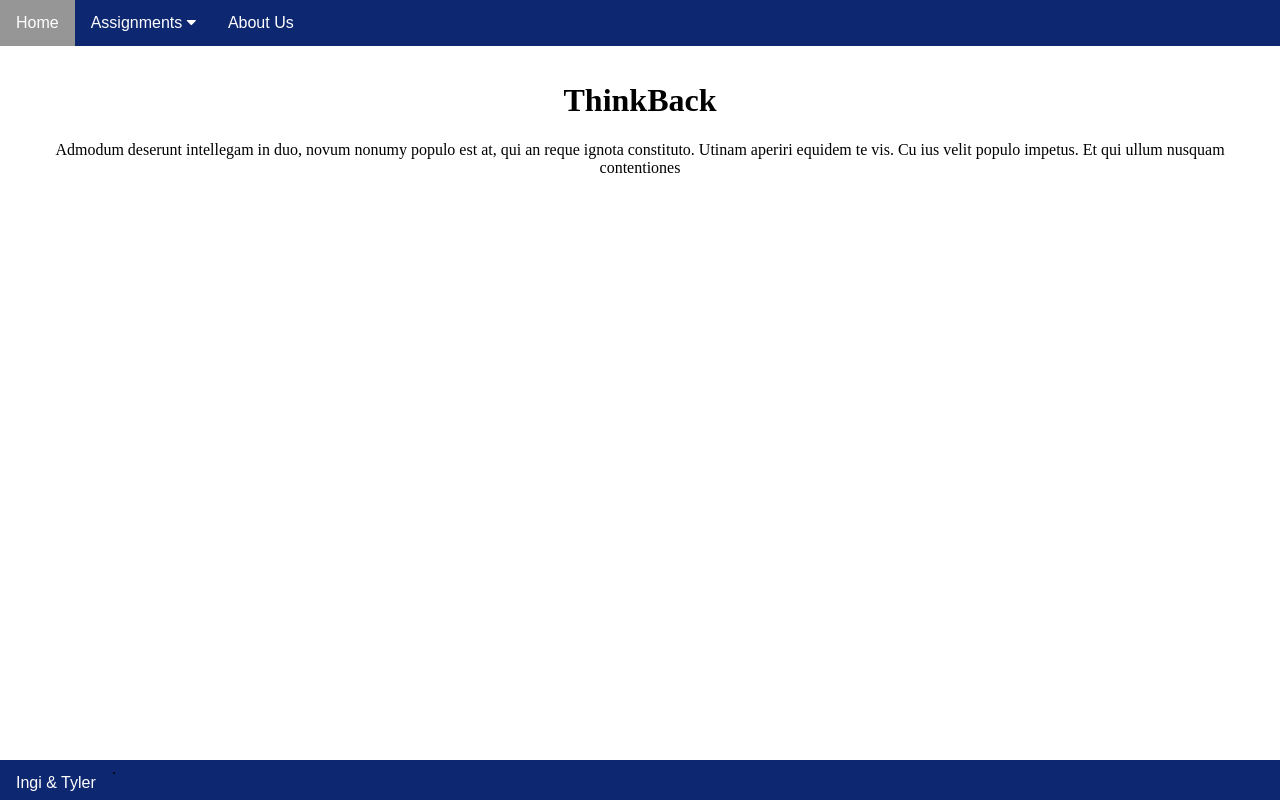
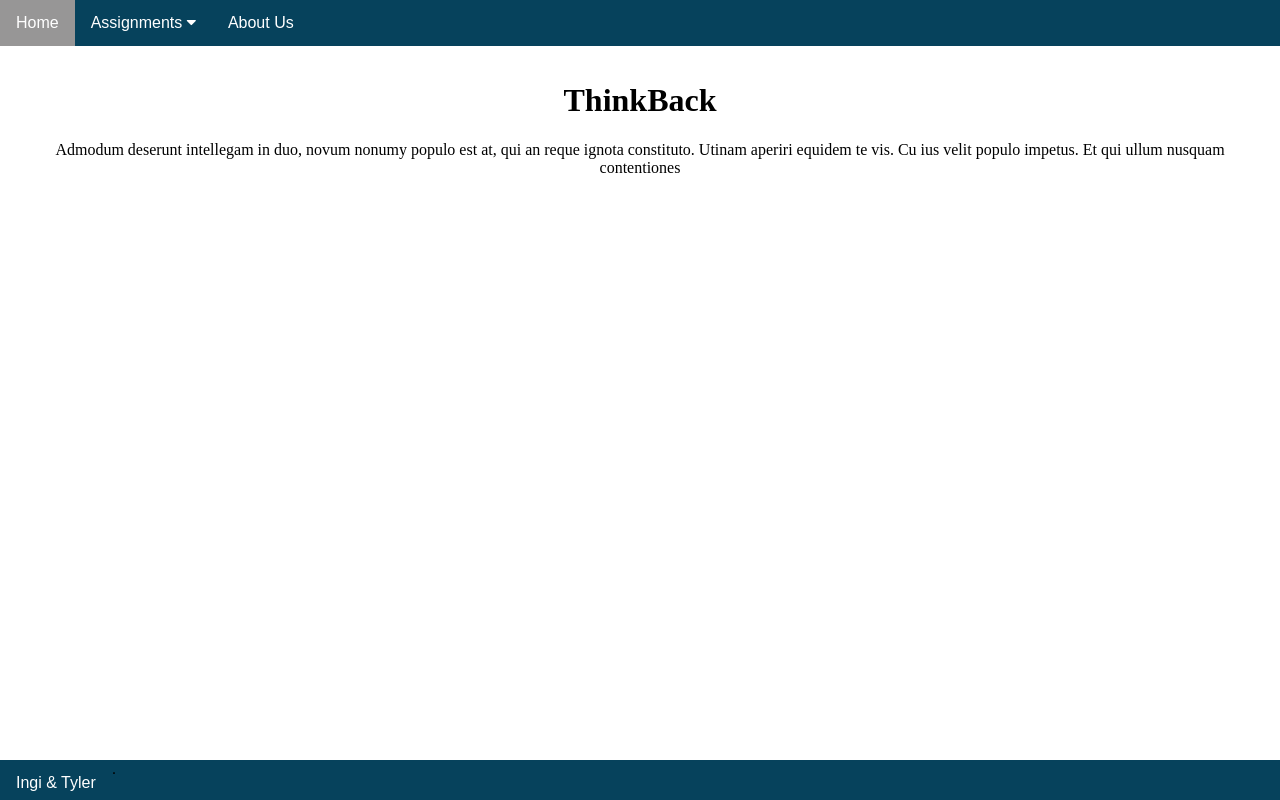
Before and after one commit to Flimster/Python_Group_Project, a Flask app: page / in a window 1280 px wide. Run offline with Flask 2, Linux system fonts and the light colour scheme.

Commit message:
color changes

```diff
--- a/thinkback/static/styles/styles.css
+++ b/thinkback/static/styles/styles.css
@@ -4,7 +4,7 @@ body {
 
 .navbar {
   overflow: hidden;
-  background-color: rgb(13, 39, 112);
+  background-color: #06425C;
   font-family: Arial, Helvetica, sans-serif;
 }
 
@@ -74,7 +74,7 @@ body {
    left: 0;
    width:100%;
    height:40px;   /* Height of the footer */
-   background-color: rgb(13, 39, 112);
+   background-color: #06425C;
   font-family: Arial, Helvetica, sans-serif;
 }
 
@@ -93,7 +93,7 @@ body {
 .tab {
   float: left;
   border: 1px solid rgb(70, 69, 69);
-  background-color: rgb(13, 39, 112);
+  background-color: #06425C;
   width: 30%;
   height: 300px;
 }
@@ -121,7 +121,7 @@ body {
 
 /* Create an active/current "tab button" class */
 .tab button.active {
-  background-color: #ccc;
+  background-color: rgb(158, 158, 158);
 }
 
 /* Style the tab content */
@@ -134,3 +134,7 @@ body {
   border-left: none;
   height: 300px;
 }
+
+.fileupload {
+  margin: 20px;
+}
```
